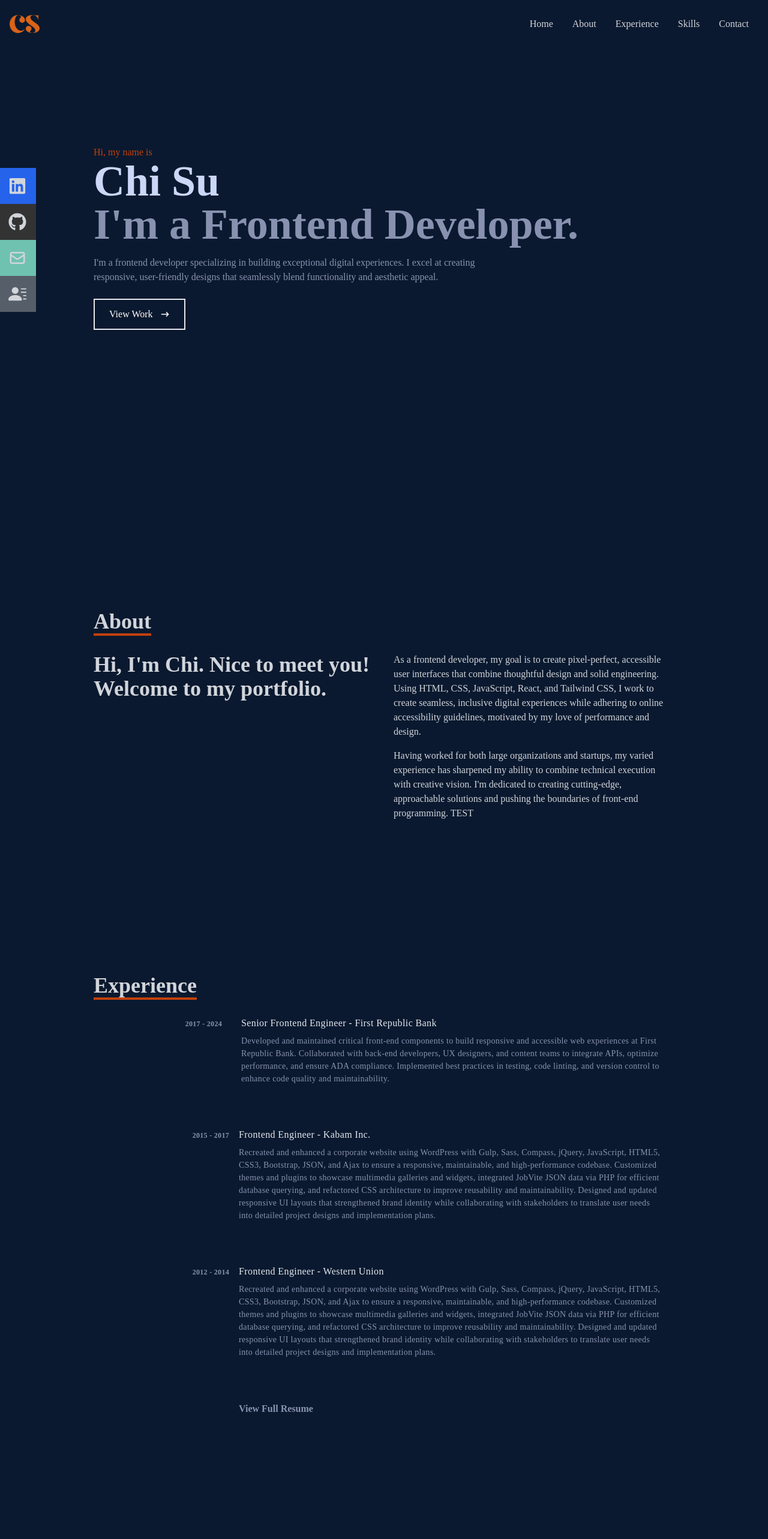
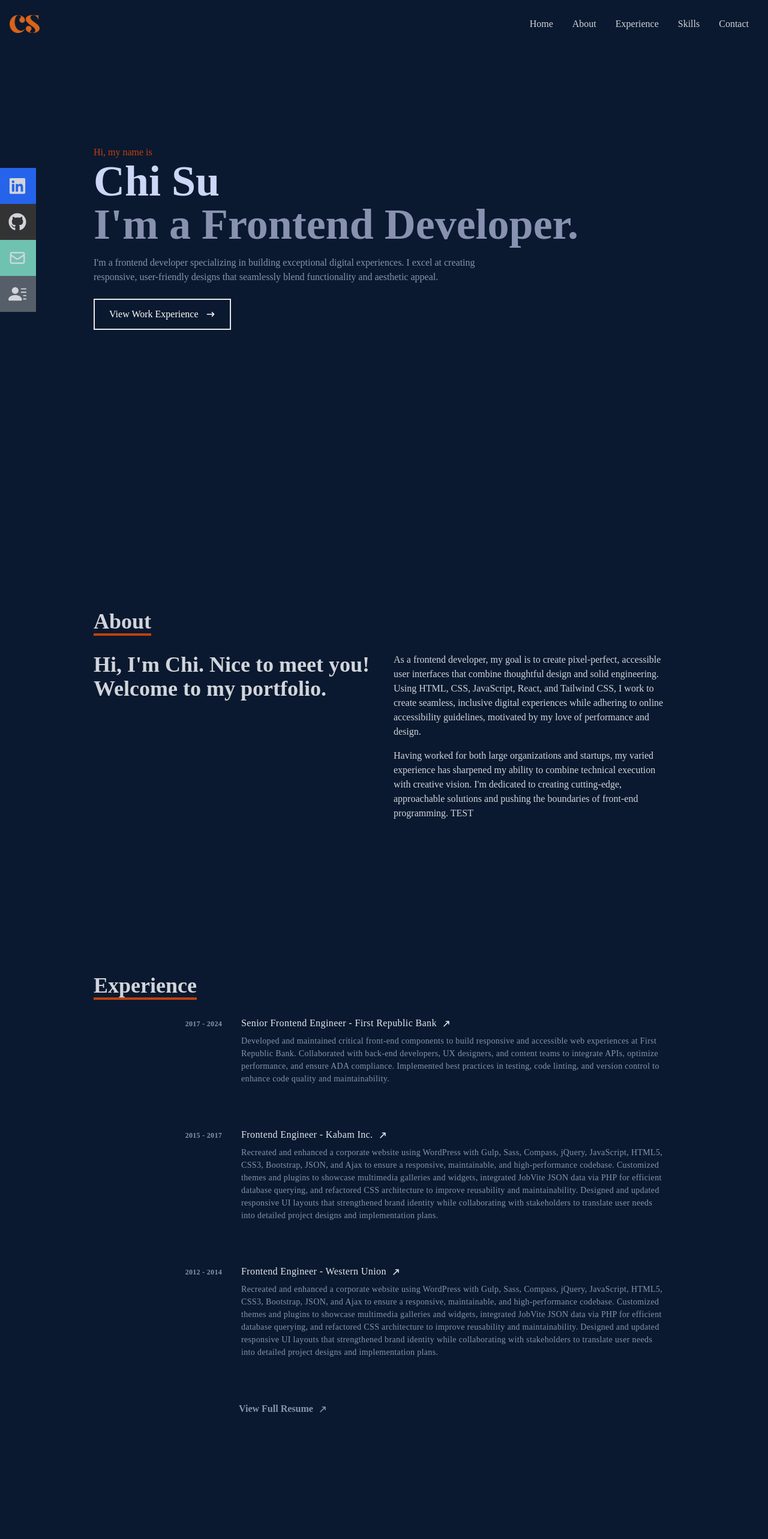
Before and after one commit to kalarsu/Portfolio-2025, a React (Create React App) app: page / in a window 1280 px wide. Shown: the top 2566 px of the page at 60% size. Built offline with nearby package versions, Linux system fonts and the light colour scheme; the HTML template or start-up script is replaced by a standard one.

Commit message:
update ADA compliance

```diff
--- a/src/App.js
+++ b/src/App.js
@@ -2,7 +2,7 @@ import Home from "./components/Home";
 import Navbar from "./components/Navbar";
 import About from "./components/About";
 import Skills from "./components/Skills";
-import Work from "./components/Work";
+// import Work from "./components/Work";
 import Contact from "./components/Contact";
 import Footer from "./components/Footer";
 import Experience from "./components/Experience";
@@ -15,7 +15,7 @@ function App() {
       <About />
       <Experience />
       <Skills />
-      <Work />
+      {/* <Work /> */}
       <Contact />
       <Footer />
     </div>
--- a/src/components/About.jsx
+++ b/src/components/About.jsx
@@ -2,7 +2,7 @@ import React from "react";
 
 const About = () => {
   return (
-    <div name="about" className="w-full h-screen bg-[#0a192f] text-gray-300" aria-label="About me">
+    <div name="about" className="w-full h-screen bg-[#0a192f] text-gray-300">
       <div className="flex flex-col justify-center items-center w-full h-full">
         <div className="max-w-[1000px] w-full grid grid-cols-2 gap-8">
           <div className="pb-8 pl-4">
--- a/src/components/Contact.jsx
+++ b/src/components/Contact.jsx
@@ -8,9 +8,9 @@ const Contact = () => {
                 <p className='text-4xl font-bold inline border-b-4 border-orange-700 text-gray-300'>Contacts</p>
                 <p className='text-gray-300 py-4'>// Submit the form below or shoot me an email - c.hsiang.su@gmail.com</p>
             </div>
-            <input className='bg-[#ccd6f6] p-2' type='text' placeholder='Name' name='name' />
-            <input className='my-4 p-2 bg-[#ccd6f6]' type='email' placeholder='Email' name='email' />
-            <textarea className='bg-[#ccd6f6] p-2' name='message' rows='10' placeholder='Message' />
+            <input className='bg-[#ccd6f6] p-2' type='text' aria-label="Name" placeholder='Name' name='name' />
+            <input className='my-4 p-2 bg-[#ccd6f6]' type='email' aria-label="email" placeholder='Email' name='email' />
+            <textarea className='bg-[#ccd6f6] p-2' name='message' aria-label="message" rows='10' placeholder='Message' />
             <button className='text-white border-2 hover:bg-orange-700 hover:border-orange-700 px-4 py-3 my-8 mx-auto flex items-center'>Let's Collaborate</button>
         </form>
     </div>
--- a/src/components/Experience.jsx
+++ b/src/components/Experience.jsx
@@ -1,4 +1,6 @@
 import React from "react";
+import resumePdf from "../assets/documents/Chi_Su_Resume.pdf";
+import {HiArrowNarrowRight} from "react-icons/hi";
 
 const Experience = () => {
   return (
@@ -17,14 +19,11 @@ const Experience = () => {
           <div>
             <ol>
               <li className="mb-6 sm:mb-12">
-                <div className="group relative grid pb-4 pr-4 transition-all sm:grid-cols-8 gap-4 sm:gap-8 ">
+                <div className="group relative grid pb-4 pr-4 transition-all sm:grid-cols-8 gap-4 sm:gap-8">
                   <div className="absolute -inset-x-4 -inset-y-4 z-0 mx-4 sm:group-hover:bg-slate-700/25 sm:group-hover:shadow-slate-950 sm:group-hover:drop-shadow-lg w-full h-auto rounded-md border-t-slate-300"></div>
                   <header
                     className="sm:col-span-2 text-xs text-[#8992b0] pt-1 mb-4 font-semibold uppercase tracking-wide text-left sm:text-right"
-                    aria-label="2024"
-                  >
-                    2017 - 2024
-                  </header>
+                    aria-label="2017 - 2024">2017 - 2024</header>
                   <div className="z-10 sm:col-span-6 pb-2">
                     <h3 className="font-medium leading-snug text-gray-300 tracking-wide">
                       <a
@@ -34,7 +33,7 @@ const Experience = () => {
                       >
                         <span className="absolute -inset-x-4 -inset-y-2.5 rounded md:-inset-x-6 md:-inset-y-4 lg:block"></span>
                         <span>
-                          Senior Frontend Engineer - First Republic Bank
+                          Senior Frontend Engineer - First Republic Bank <HiArrowNarrowRight className="inline-block -rotate-45 ml-1 transition-transform group-hover:-translate-y-1" />
                         </span>
                       </a>
                     </h3>
@@ -52,10 +51,10 @@ const Experience = () => {
               </li>
 
               <li className="mb-6 sm:mb-12">
-                <div className="group relative grid pb-4 pr-4 transition-all sm:grid-cols-8 sm:gap-8 md:gap-4">
+                <div className="group relative grid pb-4 pr-4 transition-all sm:grid-cols-8 gap-4 sm:gap-8">
                   <div className="absolute -inset-x-4 -inset-y-4 z-0 mx-4 sm:group-hover:bg-slate-700/25 sm:group-hover:shadow-slate-950 sm:group-hover:drop-shadow-lg w-full h-auto rounded-md border-t-slate-300"></div>
                   <header
-                    className="text-xs text-[#8992b0] pt-1 mb-4 font-semibold uppercase tracking-wide text-left sm:text-right sm:col-span-2 "
+                    className="sm:col-span-2 text-xs text-[#8992b0] pt-1 mb-4 font-semibold uppercase tracking-wide text-left sm:text-right"
                     aria-label="2024"
                   >
                     2015 - 2017
@@ -68,7 +67,7 @@ const Experience = () => {
                         className="inline-flex items-baseline font-medium leading-tight text-slate-200 hover:text-orange-500 focus-visible:text-orange-500  group/link text-base"
                       >
                         <span className="absolute -inset-x-4 -inset-y-2.5 rounded md:-inset-x-6 md:-inset-y-4 lg:block"></span>
-                        <span>Frontend Engineer - Kabam Inc.</span>
+                        <span>Frontend Engineer - Kabam Inc. <HiArrowNarrowRight className="inline-block -rotate-45 ml-1 transition-transform group-hover:-translate-y-1" /></span>
                       </a>
                     </h3>
                     <p className="mt-2 text-sm leading-normal text-[#8992b0] tracking-wide">
@@ -90,10 +89,10 @@ const Experience = () => {
               </li>
 
               <li className="mb-6 sm:mb-12">
-                <div className="group relative grid pb-4 pr-4 transition-all sm:grid-cols-8 sm:gap-8 md:gap-4">
+                <div className="group relative grid pb-4 pr-4 transition-all sm:grid-cols-8 gap-4 sm:gap-8">
                   <div className="absolute -inset-x-4 -inset-y-4 z-0 mx-4 sm:group-hover:bg-slate-700/25 sm:group-hover:shadow-slate-950 sm:group-hover:drop-shadow-lg w-full h-auto rounded-md border-t-slate-300"></div>
                   <header
-                    className="text-xs text-[#8992b0] pt-1 mb-4 font-semibold uppercase tracking-wide text-left sm:text-right sm:col-span-2 "
+                    className="sm:col-span-2 text-xs text-[#8992b0] pt-1 mb-4 font-semibold uppercase tracking-wide text-left sm:text-right"
                     aria-label="2024"
                   >
                     2012 - 2014
@@ -106,7 +105,7 @@ const Experience = () => {
                         className="inline-flex items-baseline font-medium leading-tight text-slate-200 hover:text-orange-500 focus-visible:text-orange-500  group/link text-base"
                       >
                         <span className="absolute -inset-x-4 -inset-y-2.5 rounded md:-inset-x-6 md:-inset-y-4 lg:block"></span>
-                        <span>Frontend Engineer - Western Union</span>
+                        <span>Frontend Engineer - Western Union <HiArrowNarrowRight className="inline-block -rotate-45 ml-1 transition-transform group-hover:-translate-y-1" /></span>
                       </a>
                     </h3>
                     <p className="mt-2 text-sm leading-normal text-[#8992b0] tracking-wide">
@@ -128,10 +127,19 @@ const Experience = () => {
               </li>
             </ol>
             <div className="mt-4 mb-40 sm:mt-6 sm:mb-4 pl-4 sm:pl-0 grid sm:grid-cols-8 gap-4 sm:gap-8">
-                <div className="sm:col-span-2"></div>
-                <div className="col-span-8 sm:col-span-6 font-medium font-semibold text-[#8992b0]">
-                    <a className="hover:text-orange-500" href="/Chi_Su_Resume.pdf">View Full Resume</a>
-                </div>
+              <div className="sm:col-span-2"></div>
+              <div className="col-span-8 sm:col-span-6 font-medium font-semibold text-[#8992b0]">
+                <a
+                  className="hover:text-orange-500 group flex items-center"
+                  href={resumePdf}
+                  target="_blank"
+                >
+                  <span className="inline">View Full Resume <HiArrowNarrowRight aria-label="External Link Icon" className="inline-block -rotate-45 ml-1 transition-transform group-hover:-translate-y-1" /></span>
+                  {/* <span className="inline -rotate-45 pt-0.5 group-hover:rotate-90 duration-300">
+
+                  </span> */}
+                </a>
+              </div>
             </div>
           </div>
         </div>
--- a/src/components/Home.jsx
+++ b/src/components/Home.jsx
@@ -4,7 +4,11 @@ import { Link } from "react-scroll";
 
 const Home = () => {
   return (
-    <div name="home" className="w-full h-screen bg-[#0a192f]" aria-label="Home section">
+    <div
+      name="home"
+      className="w-full h-screen bg-[#0a192f]"
+      aria-label="Home section"
+    >
       {/* Container */}
       <div className="max-w-[1000px] mx-auto px-4 flex flex-col justify-center h-full">
         <p className="text-orange-700">Hi, my name is </p>
@@ -20,11 +24,11 @@ const Home = () => {
           that seamlessly blend functionality and aesthetic appeal.
         </p>
         <div>
-          <Link to="work" smooth={true} duration={500}>
+          <Link to="experience" smooth={true} duration={500}>
             <button className="text-white group border-2 px-6 py-3 my-2 flex items-center hover:bg-orange-700 hover:border-orange-700">
-              View Work
+              View Work Experience
               <span className="group-hover:rotate-90 duration-300">
-                <HiArrowNarrowRight className="ml-3" />
+                <HiArrowNarrowRight aria-label="External Link Icon" className="ml-3" />
               </span>
             </button>
           </Link>
```
Also changed, not shown: src/components/Navbar.jsx (+6 -4 lines), 1 other file (tests, documents, lock files or other folders).
